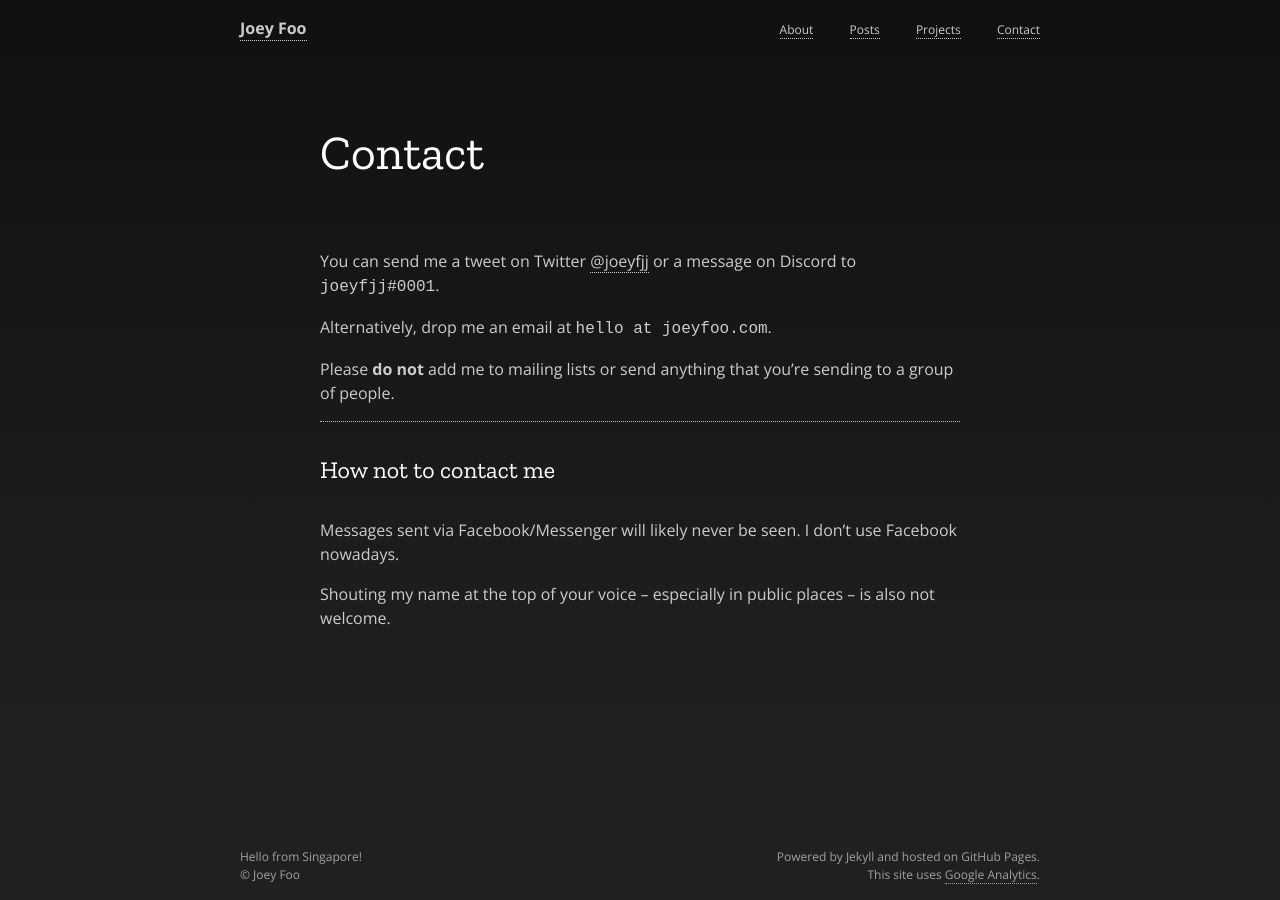
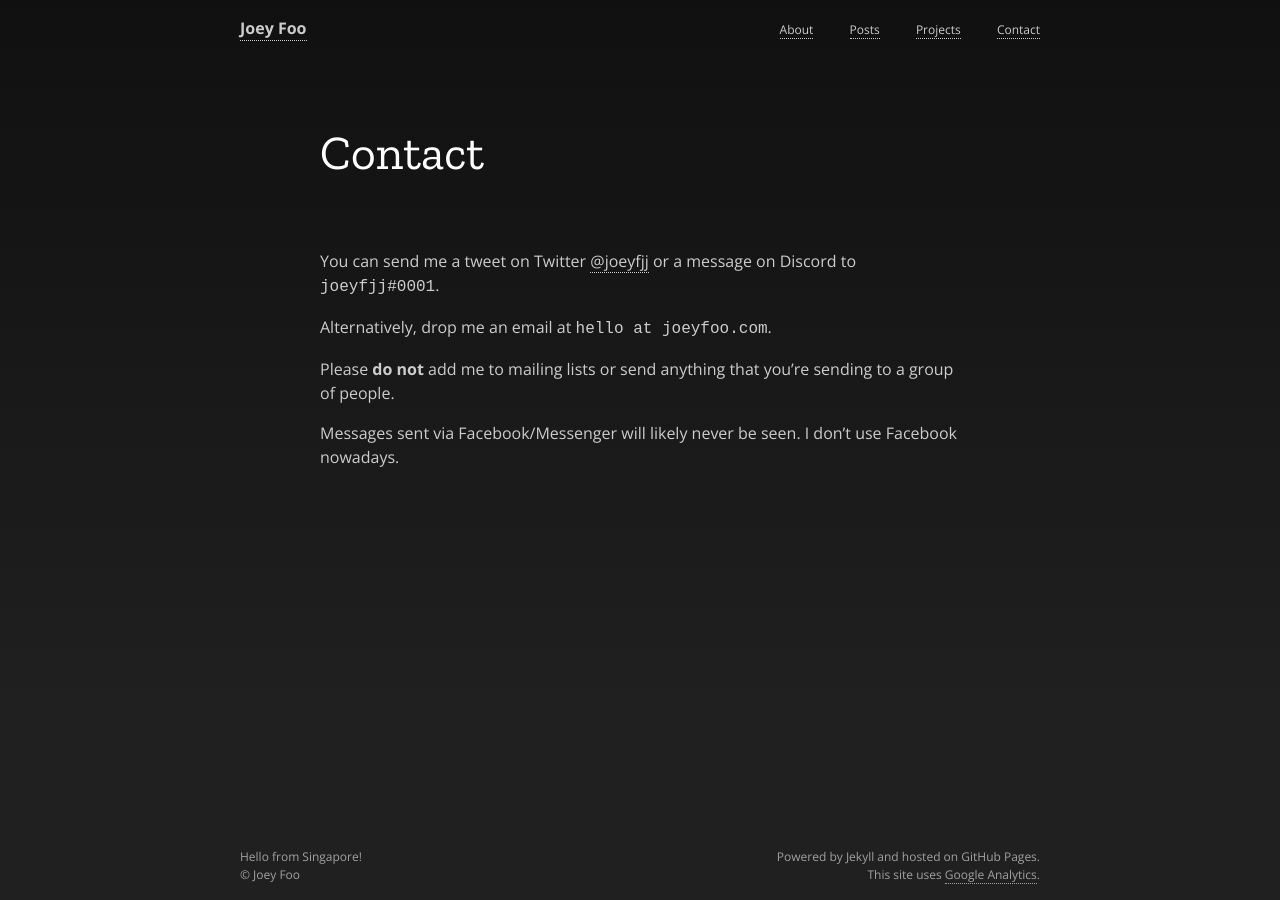
Before and after one commit to joeyfoo/joeyfoo.github.io, a Jekyll site: the page built from contact.md, in a window 1280 px wide. Built offline with Jekyll 4.4.1, drawn with Linux system fonts in a browser that asks for light colours.

Commit message:
Content updates to 404 and contact

```diff
--- a/contact.md
+++ b/contact.md
@@ -9,10 +9,4 @@ Alternatively, drop me an email at `hello at joeyfoo.com`.
 
 Please **do not** add me to mailing lists or send anything that you're sending to a group of people.
 
------
-
-## How not to contact me
-
 Messages sent via Facebook/Messenger will likely never be seen. I don't use Facebook nowadays.
-
-Shouting my name at the top of your voice -- especially in public places -- is also not welcome.
```
Also changed, not shown: 404.md (+1 -2 lines).
